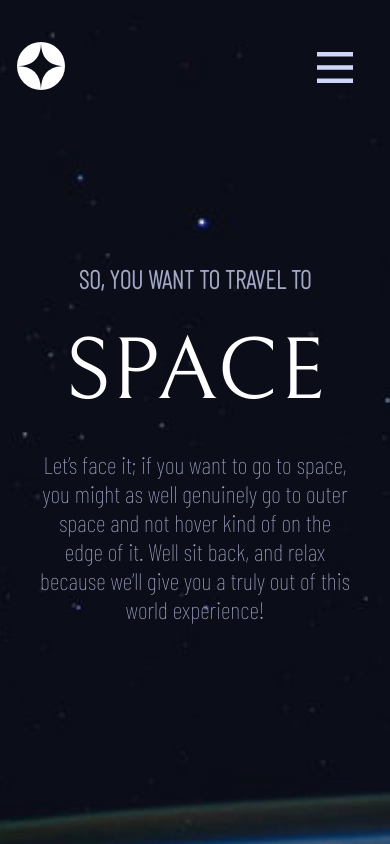
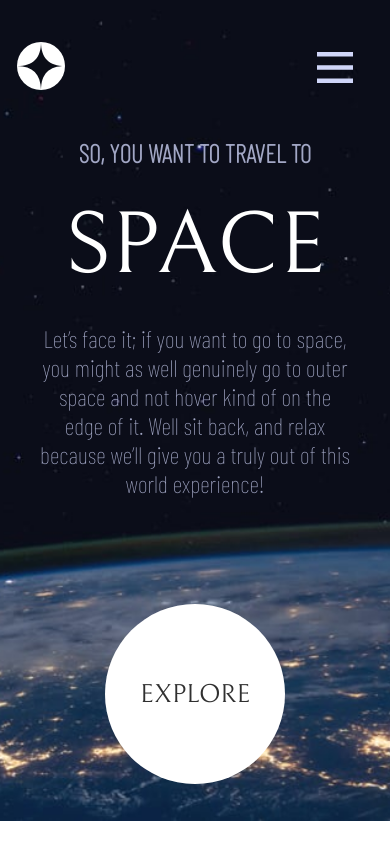
Before and after one commit to David-Chazoule/Space-Tourism, a React (Create React App) app in the folder spacetourism/: page /home in a window 390 px wide. Shown: the top 844 px of the page. Built offline with nearby package versions, Linux system fonts and the light colour scheme.

Commit message:
modification responsive

```diff
--- a/spacetourism/src/components/home/home.scss
+++ b/spacetourism/src/components/home/home.scss
@@ -1,6 +1,6 @@
 .home_container {
   width: 100%;
-  height: 100vh;
+  height: 100dvh;
   background-image: url("../../assets/background/background-home-desktop.jpg");
   background-size: cover;
   background-position: center;
@@ -8,6 +8,7 @@
   display: flex;
   align-items: center;
   justify-content: center;
+  overflow: hidden;
 
   //tablet
   @media screen and (max-width: 1070px) {
@@ -25,7 +26,7 @@
     width: 100%;
     grid-template-columns: 1fr 1fr;
     color: white;
-    // margin: 12vh 6vh 0 6vh;
+
     margin-top: 20vh;
 
     //tablet
@@ -34,23 +35,26 @@
       flex-direction: column;
       align-items: center;
       justify-content: center;
+      margin-top: 24vh;
     }
 
     //mobile
-    @media screen and (max-width: 800px) {
+    @media screen and (max-width: 500px) {
+      margin-top: 10vh;
     }
     .title_description-box {
       display: flex;
       flex-direction: column;
       align-items: flex-start;
       justify-content: center;
-      margin: 10vh;
+      margin: 10vh 0 0 16vh;
       width: 100%;
 
       //tablet
       @media screen and (max-width: 1070px) {
         align-items: center;
         justify-content: center;
+        margin: 5vh 2vh;
       }
 
       //mobile
@@ -109,6 +113,17 @@
       text-decoration: none;
       font-family: $fontBellefair;
       font-size: 20px;
+      width: 100%;
+      height: auto;
+      display: flex;
+      align-items: center;
+      justify-content: center;
+      margin: 0;
+      padding: 0;
+
+      @media screen and (max-width: 600px) {
+        font-size: 16px;
+      }
     }
 
     .btn-box {
@@ -117,17 +132,22 @@
       align-items: center;
       justify-content: center;
       margin: 0;
+      overflow: hidden;
 
       //tablet
       @media screen and (max-width: 1070px) {
         justify-content: center;
-        margin-top: 40px;
-        height: 60vh;
+        margin-top: 0;
+        height: 47vh;
       }
 
       //mobile
       @media screen and (max-width: 800px) {
         margin-top: 10px;
+      }
+
+      @media screen and (max-width: 600px) {
+        height: 30vh;
       }
 
       .content-explore {
@@ -143,6 +163,17 @@
         width: 250px;
         height: 250px;
         background-color: white;
+        margin: 10vh 0;
+
+        //tablet
+        @media screen and (max-width: 1070px) {
+        }
+
+        //mobile
+        @media screen and (max-width: 800px) {
+          width: 180px;
+          height: 180px;
+        }
 
         cursor: pointer;
         &:hover::before {
@@ -162,6 +193,16 @@
         background-color: rgba(255, 255, 255, 0.19);
         border-radius: 100%;
         position: absolute;
+
+        //tablet
+        @media screen and (max-width: 1070px) {
+        }
+
+        //mobile
+        @media screen and (max-width: 800px) {
+          width: 180px;
+          height: 180px;
+        }
       }
     }
   }
```
